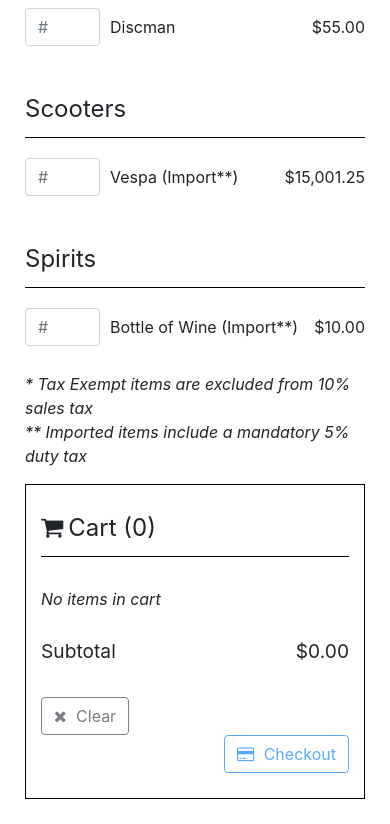
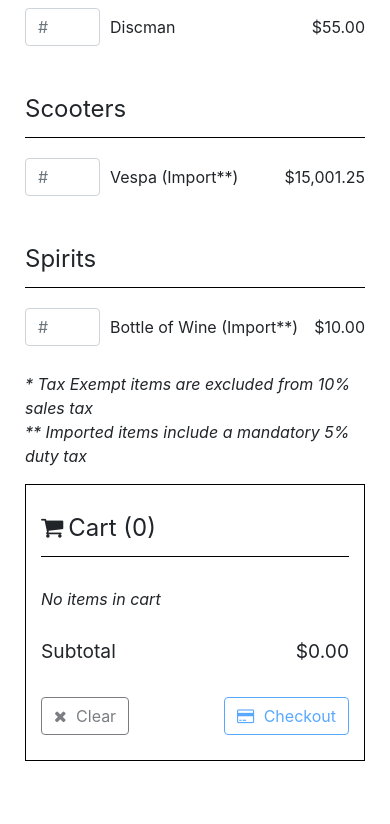
Before and after one commit to tjburki/sales-tax, a React (Create React App) app: page / in a window 390 px wide. Shown: the part 781-1605 px from the top of the page. After the commit the page ends 1567 px from the top, so only its background shows below. Built offline with nearby package versions, Linux system fonts and the light colour scheme.

Commit message:
Small update to improve buttons in cart on mobile

```diff
--- a/src/components/cart/cart.module.scss
+++ b/src/components/cart/cart.module.scss
@@ -19,4 +19,6 @@
 
 .buttons {
     padding-top: 15px;
+    display: flex;
+    justify-content: space-between;
 }
--- a/src/components/cart/cart.tsx
+++ b/src/components/cart/cart.tsx
@@ -42,13 +42,13 @@ export const Cart: React.FC<ICartProps> = (props: ICartProps) =>
                         )} />
                     </div>
                 </div>
-                <div className={`row ${classes.buttons}`}>
-                    <div className='col-sm-5'>
+                <div className={classes.buttons}>
+                    <div>
                         <button className='btn btn-outline-dark' disabled={!props.items.length} onClick={props.clear}>
                             <Icon type='times' /> Clear
                         </button>
                     </div>
-                    <div className='col-sm-7 text-right'>
+                    <div>
                         <Link to='/checkout'>
                             <button className='btn btn-outline-primary' disabled={!props.items.length}>
                                 <Icon type='credit-card' /> Checkout
```
